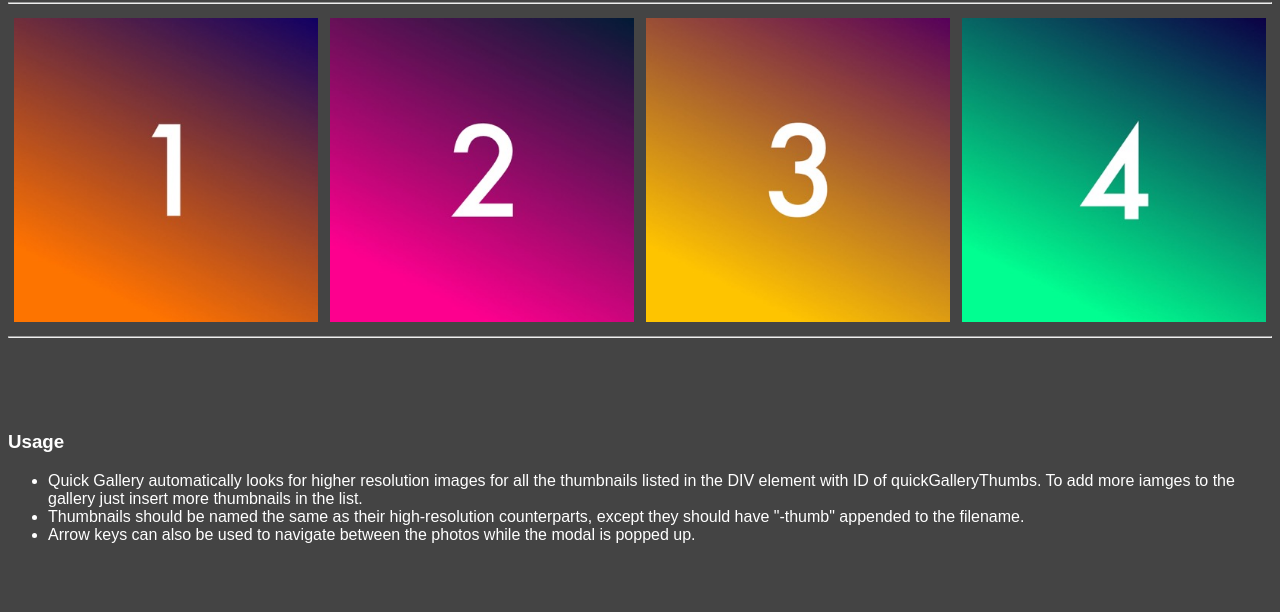
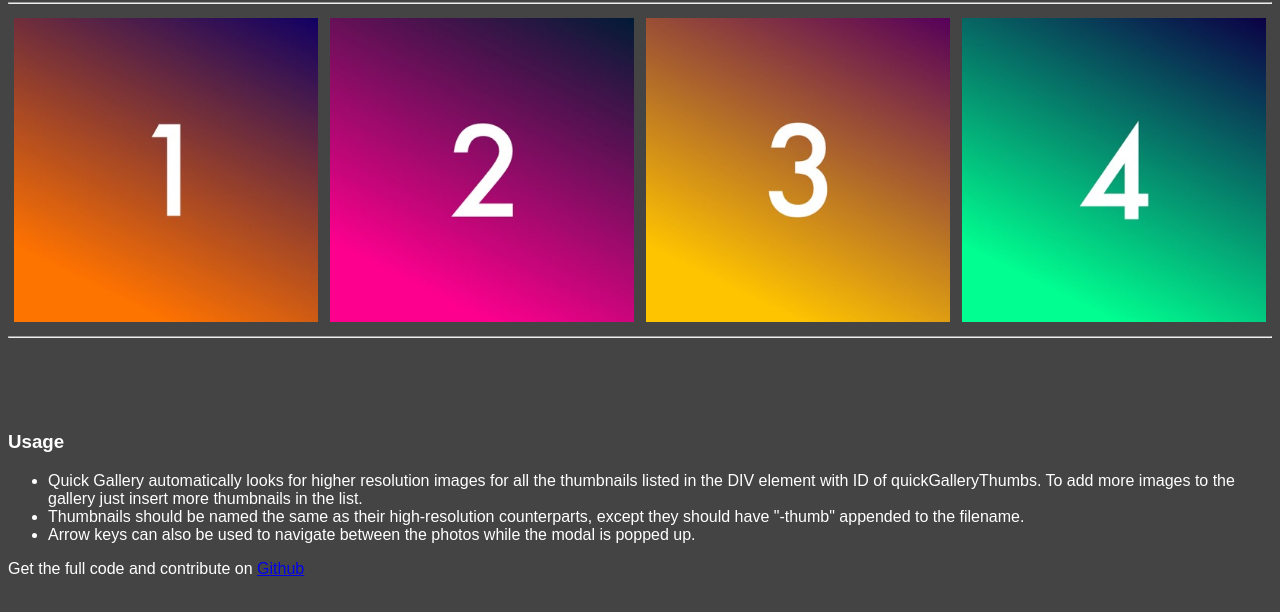
Before and after one commit to daveygm/Quick-Gallery, a plain HTML site: page index.html in a window 1280 px wide. Shown: the part 78-690 px from the top of the page. Drawn offline with Linux system fonts and the light colour scheme.

Commit message:
Added link to repo in example file.

```diff
--- a/index.html
+++ b/index.html
@@ -39,11 +39,12 @@
 <h3>Usage</h3>
 
 <ul>
-	<li>Quick Gallery automatically looks for higher resolution images for all the thumbnails listed in the DIV element with ID of quickGalleryThumbs. To add more iamges to the gallery just insert more thumbnails in the list.</li>
+	<li>Quick Gallery automatically looks for higher resolution images for all the thumbnails listed in the DIV element with ID of quickGalleryThumbs. To add more images to the gallery just insert more thumbnails in the list.</li>
 	<li>Thumbnails should be named the same as their high-resolution counterparts, except they should have  "-thumb" appended to the filename.</li>
 	<li>Arrow keys can also be used to navigate between the photos while the modal is popped up.</li>
 </ul>
 
+<p>Get the full code and contribute on <a href="https://github.com/daveygm/quick-gallery">Github</a></p>
 
 
 <script type="text/javascript" src="js/quick-gallery.js"></script>
```
